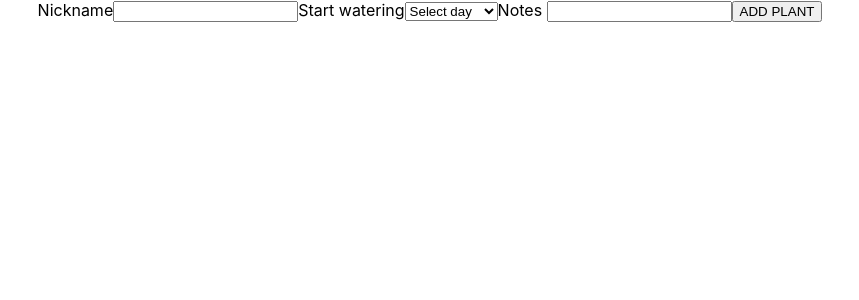
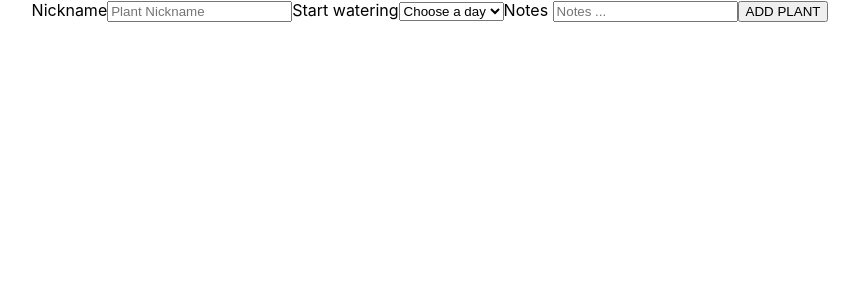
Before and after one commit to ft-water-my-plants-7/frontend, a React (Create React App) app in the folder water-my-plants/: page /Add in a window 1280 px wide. Shown: the top 300 px of the page, without its empty margins (210-1069 px from the left). Built offline with nearby package versions, Linux system fonts and the light colour scheme.

Commit message:
add plant form created end of day close

```diff
--- a/water-my-plants/src/Components/add-plant.js
+++ b/water-my-plants/src/Components/add-plant.js
@@ -34,7 +34,7 @@ const AddPlant = () => {
       <div>
         <form onSubmit={submit}>
           Nickname
-          <input type="text" name="nickname" onChange={change} />
+          <input type="text" name="nickname" onChange={change} placeholder="Plant Nickname" />
           Start watering
           <select
             type="text"
@@ -43,7 +43,7 @@ const AddPlant = () => {
             onChange={change}
           >
             {/* Stretch to make the days start with todays day */}
-            <option> Select day </option>
+            <option> Choose a day </option>
             <option value="Monday">Monday</option>
             <option value="Tuesday">Tuesday</option>
             <option value="Wednesday">Wednesday</option>
@@ -52,7 +52,7 @@ const AddPlant = () => {
             <option value="Saturday">Saturday</option>
             <option value="Sunday">Sunday</option>
           </select>
-          Notes <input type="textarea" name="notes" onChange={change} />
+          Notes <input type="textarea" name="notes" onChange={change} placeholder="Notes ..."/>
           <button>ADD PLANT</button>
         </form>
       </div>
```
